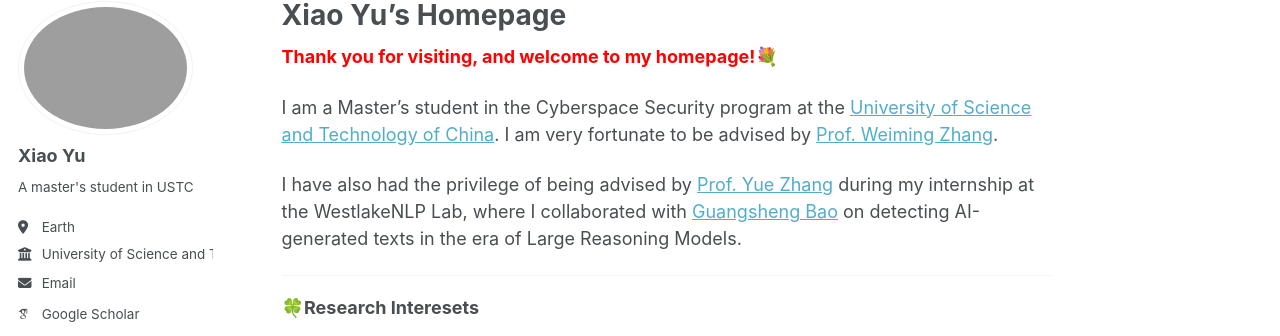
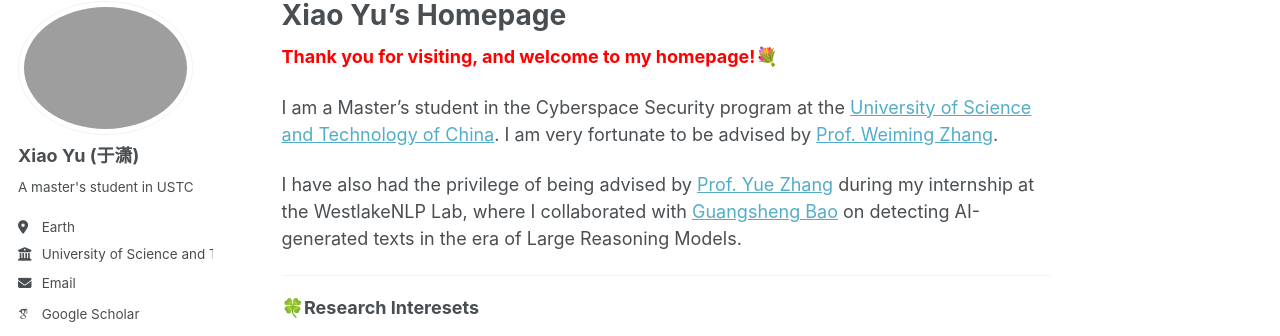
Before and after one commit to happy-Moer/yuxiao.github.io, a Jekyll site: the page built from _pages/about.md, in a window 1280 px wide. Shown: the part 98-434 px from the top of the page. Built offline with Jekyll 4.4.1, drawn with Linux system fonts in a browser that asks for light colours; some web fonts are replaced; a script that is not in the unit is left out.

Commit message:
Update _config.yml

```diff
--- a/_config.yml
+++ b/_config.yml
@@ -23,7 +23,7 @@ repository               : "academicpages/academicpages.github.io"
 author:
   # Biographic information
   avatar           : "yuxiao.png"
-  name             : "Xiao Yu"
+  name             : "Xiao Yu (于潇)"
   pronouns         : # example: "she/her"
   bio              : "A master's student in USTC"
   location         : "Earth"
```
